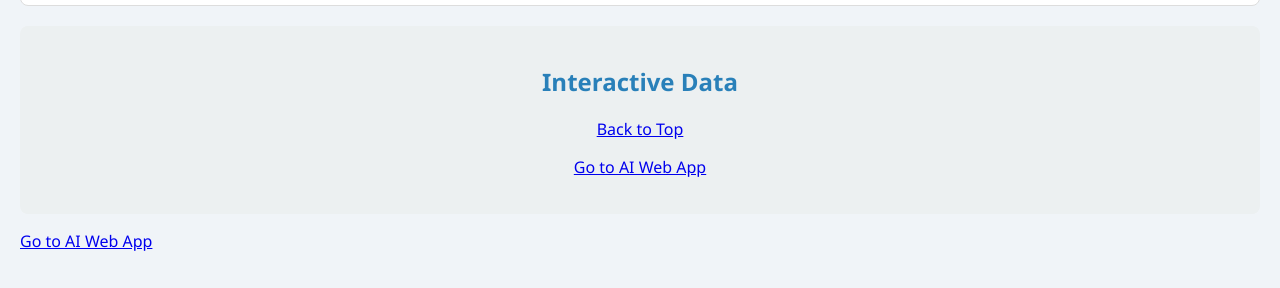
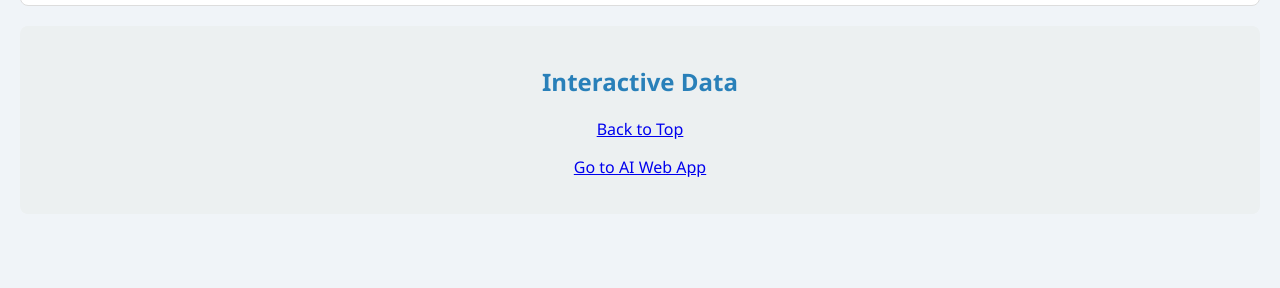
Before and after one commit to jaketillman2005/my-web-project, a plain HTML site: page Fromscratch.html in a window 1280 px wide. Shown: the part 1233-1521 px from the top of the page. After the commit the page ends 1467 px from the top, so only its background shows below. Drawn offline with Linux system fonts and the light colour scheme.

Commit message:
Add files via upload

```diff
--- a/Fromscratch.html
+++ b/Fromscratch.html
@@ -43,12 +43,12 @@
 
     <div class="footer-box">
         <h2>Interactive Data</h2>
-        <p><a href="#top">Back to Top</a></p>
+       <p><a href="#top">Back to Top</a></p>
 
         <p><a href="ai.html">Go to AI Web App</a></p>
     </div>
 
-       <p><a href="ai.html">Go to AI Web App</a></p>
+
 
 </body>
 </html>
```
